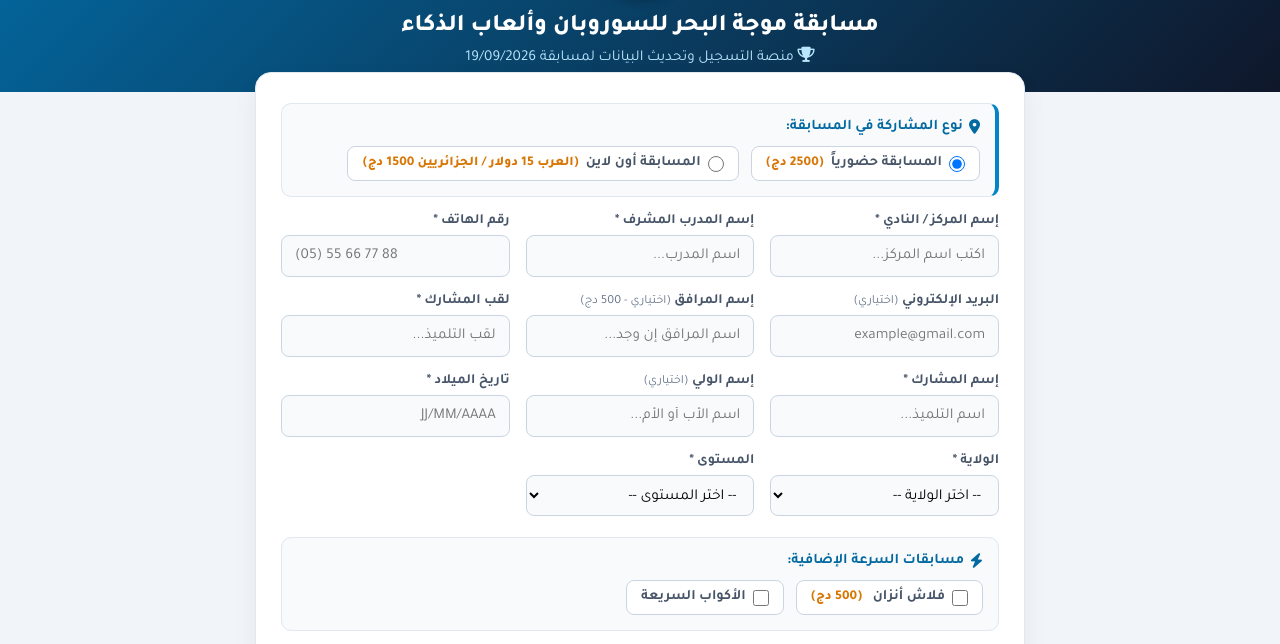
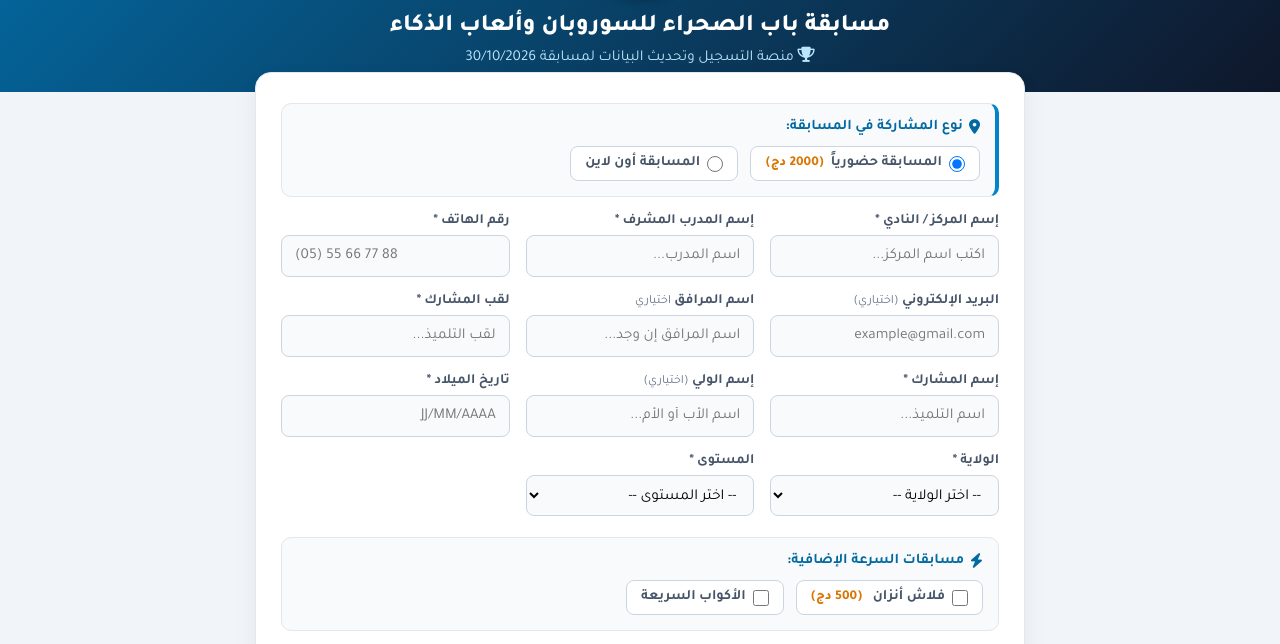
Before and after one commit to mmo176amed-afk/BabSahra, a plain HTML site: page index.html in a window 1280 px wide. Shown: the part 105-749 px from the top of the page. Drawn offline with Linux system fonts and the light colour scheme.

Commit message:
Update index.html

```diff
--- a/index.html
+++ b/index.html
@@ -148,9 +148,9 @@
 <body>
 
     <header class="header">
-        <img src="https://i.postimg.cc/FHFhGD6k/Whats-App-Image-2026-09-03-at-21-17-15.jpg" alt="شعار مسابقة موجة البحر للسوروبان" class="logo">
-        <h1 id="mainCompTitle">مسابقة موجة البحر للسوروبان وألعاب الذكاء</h1>
-        <p><i class="fa-solid fa-trophy"></i> منصة التسجيل وتحديث البيانات لمسابقة 19/09/2026</p>
+        <img src="https://i.postimg.cc/Pqf42T6P/Whats-App-Image-2026-09-01-at-17-40-41.jpg" alt="شعار مسابقة باب الصحراء للسوروبان" class="logo">
+        <h1 id="mainCompTitle">مسابقة باب الصحراء للسوروبان وألعاب الذكاء</h1>
+        <p><i class="fa-solid fa-trophy"></i> منصة التسجيل وتحديث البيانات لمسابقة 30/10/2026</p>
     </header>
 
     <div class="container">
@@ -170,11 +170,11 @@
                             <div class="radio-group">
                                 <label class="option-item">
                                     <input type="radio" name="attendanceType" value="حضوري" checked>
-                                    <span>المسابقة حضورياً <span class="price-badge">(2500 دج)</span></span>
+                                    <span>المسابقة حضورياً <span class="price-badge">(2000 دج)</span></span>
                                 </label>
                                 <label class="option-item">
                                     <input type="radio" name="attendanceType" value="أون لاين">
-                                    <span>المسابقة أون لاين <span class="price-badge">(العرب 15 دولار / الجزائريين 1500 دج)</span></span>
+                                    <span>المسابقة أون لاين </span>
                                 </label>
                             </div>
                         </div>
@@ -204,7 +204,7 @@
                     </div>
 
                     <div class="form-group">
-                        <label>إسم المرافق <span class="optional-tag">(اختياري - 500 دج)</span></label>
+                        <label>اسم المرافق <span class="optional-tag">اختياري</span></label>
                         <input type="text" id="chaperone" placeholder="اسم المرافق إن وجد...">
                     </div>
 
@@ -377,7 +377,7 @@
 
     <script>
         // ضع هنا رابط Web App الخاص بك بعد النشر
-        const SCRIPT_WEB_APP_URL = "https://script.google.com/macros/s/AKfycbyI9s9ngRvWrw5Sjb2__2RrbtyCoW4eSaOW7mI7mwyWV1G9S9ll0ETvbMdp7BoQgAqWRw/exec";
+        const SCRIPT_WEB_APP_URL = "https://script.google.com/macros/s/AKfycbzEUKwfaqK_4mbiXxtwT542k99OAMEL2szjyXWTkCY6l7QIC3KUVsB6osZO-BCPu6-MjQ/exec";
 
         let centerTimeout = null;
         let studentTimeout = null;
@@ -693,7 +693,7 @@
 
             const payload = {
                 compTitle: document.getElementById('mainCompTitle').innerText,
-                compDate: "19/09/2026",
+                compDate: "30/10/2026",
                 attendanceType: selectedAttendance ? selectedAttendance.value : "حضوري",
                 club: document.getElementById('club').value.trim(),
                 coach: activeCoach,
```
